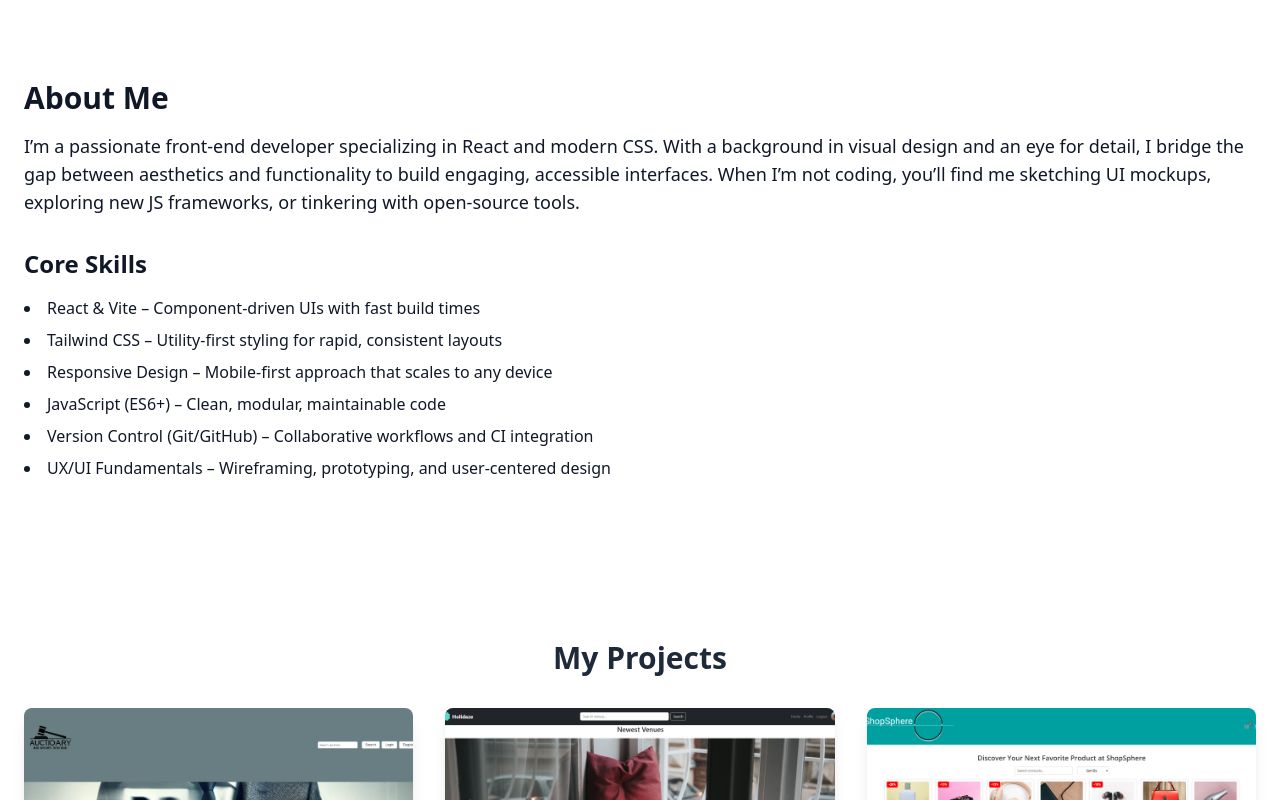
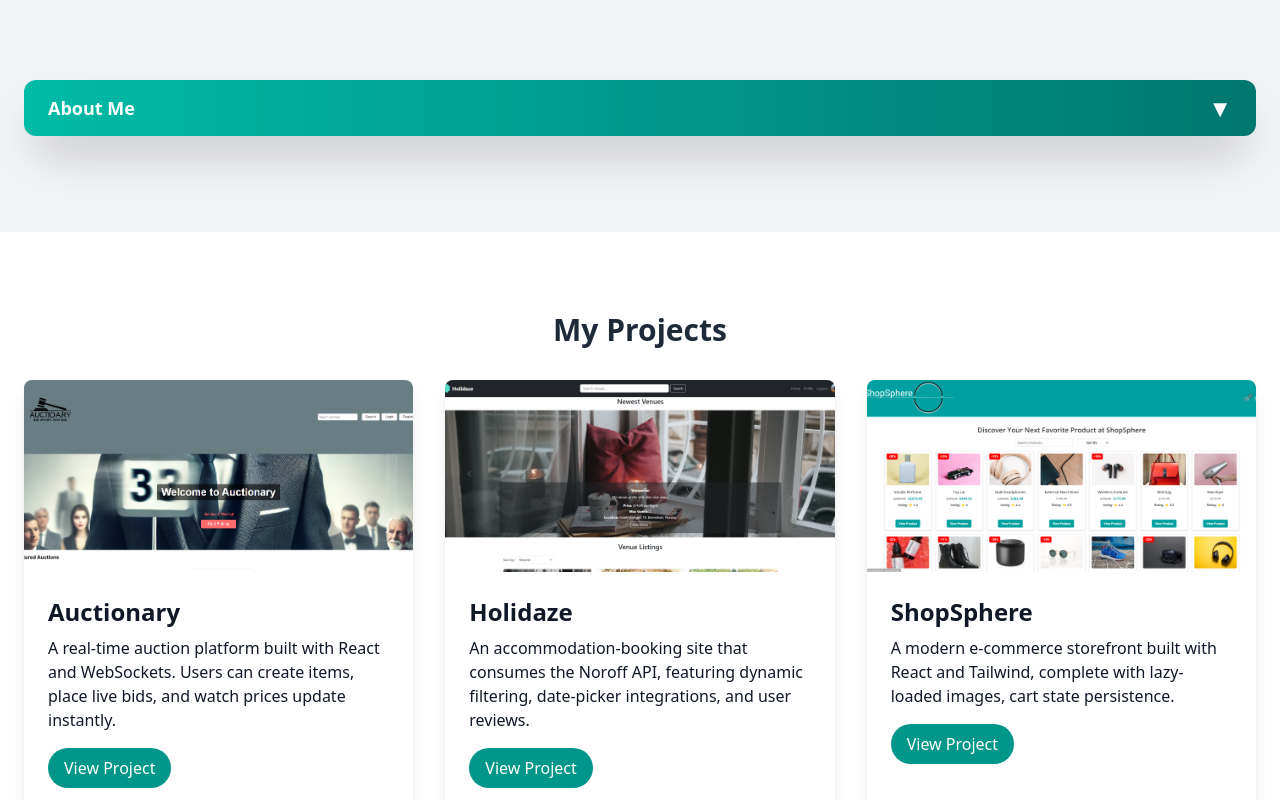
Before and after one commit to robfil50219/my-portfolio, a React (Vite) app: page / in a window 1280 px wide. Shown: the part 480-1280 px from the top of the page. Built offline with nearby package versions, Linux system fonts and the light colour scheme.

Commit message:
about section drop down button

```diff
--- a/src/components/About.jsx
+++ b/src/components/About.jsx
@@ -1,30 +1,63 @@
-import React from 'react';
+// src/components/About.jsx
+import React, { useState } from 'react';
 
 export default function About() {
+    const [open, setOpen] = useState(false);
+
     return (
         <section
             id="about"
-            className="
-        bg-white text-gray-900
-        dark:bg-gray-800 dark:text-gray-200
-        py-20
-      "
+            className="bg-gray-100 dark:bg-gray-800 text-gray-900 dark:text-gray-200 py-20"
         >
             <div className="container mx-auto px-6">
-                <h2 className="text-3xl font-bold mb-4">About Me</h2>
-                <p className="text-lg mb-8">
-                    I’m a passionate front-end developer specializing in React and modern CSS. With a background in visual design and an eye for detail, I bridge the gap between aesthetics and functionality to build engaging, accessible interfaces. When I’m not coding, you’ll find me sketching UI mockups, exploring new JS frameworks, or tinkering with open-source tools.
-                </p>
+                <button
+                    onClick={() => setOpen(o => !o)}
+                    className="
+                    group w-full flex items-center justify-between
+                    bg-gradient-to-r from-teal-500 to-teal-700
+                    text-white px-6 py-3 rounded-xl
+                    shadow-2xl           /* heavier base shadow */
+                    hover:shadow-[0_25px_50px_rgba(0,0,0,0.25)] /* super deep shadow on hover */
+                    hover:scale-105 active:scale-95
+                    focus:outline-none focus:ring-4 focus:ring-teal-300
+                    transition-transform transition-shadow duration-200
+                  "
 
-                <h3 className="text-2xl font-semibold mb-4">Core Skills</h3>
-                <ul className="list-disc list-inside space-y-2">
-                    <li>React &amp; Vite – Component-driven UIs with fast build times</li>
-                    <li>Tailwind CSS – Utility-first styling for rapid, consistent layouts</li>
-                    <li>Responsive Design – Mobile-first approach that scales to any device</li>
-                    <li>JavaScript (ES6+) – Clean, modular, maintainable code</li>
-                    <li>Version Control (Git/GitHub) – Collaborative workflows and CI integration</li>
-                    <li>UX/UI Fundamentals – Wireframing, prototyping, and user-centered design</li>
-                </ul>
+                >
+                    <span className="text-lg font-semibold">About Me</span>
+                    {/* Unicode ▼ that flips to ▲ when open */}
+                    <span
+                        className={`
+              text-2xl transform transition-transform duration-300
+              ${open ? 'rotate-180' : 'rotate-0'}
+            `}
+                    >
+                        ▼
+                    </span>
+                </button>
+
+                <div
+                    className={`
+            mt-4 overflow-hidden transition-[max-height,opacity] duration-500
+            ${open ? 'max-h-[500px] opacity-100' : 'max-h-0 opacity-0'}
+          `}
+                >
+                    <div className="pt-4">
+                        <p className="mb-4">
+                            I’m a passionate front-end developer specializing in React and modern CSS. With a background in visual design and an eye for detail, I bridge the gap between aesthetics and functionality to build engaging, accessible interfaces. When I’m not coding, you’ll find me sketching UI mockups, exploring new JS frameworks, or tinkering with open-source tools.
+                        </p>
+
+                        <h3 className="text-xl font-semibold mb-2">Core Skills</h3>
+                        <ul className="list-disc list-inside space-y-1">
+                            <li>React &amp; Vite – Component-driven UIs & fast builds</li>
+                            <li>Tailwind CSS – Utility-first styling</li>
+                            <li>Responsive Design – Mobile-first, cross-device</li>
+                            <li>JavaScript (ES6+) – Clean, modular code</li>
+                            <li>Git/GitHub – Collaborative workflows</li>
+                            <li>UX/UI – Wireframing & user-centered design</li>
+                        </ul>
+                    </div>
+                </div>
             </div>
         </section>
     );
--- a/src/components/Hero.jsx
+++ b/src/components/Hero.jsx
@@ -1,28 +1,28 @@
 import React, { useState } from 'react';
-import profilePic from '../assets/profile.jpg'; // or '/images/profile.jpg' if using public/
+import profilePic from '../assets/profile.jpg';
 
 export default function Hero() {
     const [zoomed, setZoomed] = useState(false);
 
     return (
         <>
-            <section className="bg-teal-600 text-white py-20">
-                <div className="container mx-auto px-6 text-center">
-                    {/* Profile picture with border, zoom, and shadow-on-hover */}
+            {/* Hero with gradient background */}
+            <section className="relative bg-gradient-to-r from-teal-500 to-teal-700 text-white py-20 overflow-hidden">
+                <div className="relative container mx-auto px-6 text-center">
+                    {/* Profile picture */}
                     <img
                         src={profilePic}
                         alt="Robert Filep"
                         className="
               w-32 h-32 rounded-full mx-auto mb-4 object-cover
-              border-4 border-white
-              cursor-pointer
+              border-4 border-white cursor-pointer
               transition-transform transition-shadow duration-300
               hover:scale-105 hover:shadow-xl
             "
                         onClick={() => setZoomed(true)}
                     />
                     <h2 className="text-4xl font-bold mb-4">Hi, I’m Robert</h2>
-                    <p className="text-xl mb-8">Front-End Developer</p>
+                    <p className="text-xl mb-8">Front-End Developer & Designer</p>
                 </div>
             </section>
 
--- a/src/components/ProjectCard.jsx
+++ b/src/components/ProjectCard.jsx
@@ -2,15 +2,34 @@ import React from 'react';
 
 export default function ProjectCard({ title, description, image, link }) {
     return (
-        <div className="bg-white rounded-lg shadow-lg overflow-hidden hover:shadow-xl transition-shadow">
-            <img src={image} alt={title} className="w-full h-48 object-cover" />
+        <div
+            className="
+        bg-white text-gray-900
+        dark:bg-gray-800 dark:text-gray-200
+        rounded-lg overflow-hidden
+        transform transition-transform duration-500
+        hover:-translate-y-2 hover:scale-105
+        shadow-lg hover:shadow-2xl
+      "
+        >
+            <div className="overflow-hidden">
+                <img
+                    src={image}
+                    alt={title}
+                    className="w-full h-48 object-cover transition-transform duration-500 group-hover:scale-110"
+                />
+            </div>
             <div className="p-6">
                 <h3 className="text-2xl font-semibold mb-2">{title}</h3>
                 <p className="mb-4">{description}</p>
                 <a
                     href={link}
-                    className="inline-block px-4 py-2 bg-teal-600 text-white rounded hover:bg-teal-700"
-                    target="_blank" rel="noopener"
+                    target="_blank"
+                    rel="noopener"
+                    className="
+            inline-block px-4 py-2 bg-teal-600 text-white rounded-full
+            hover:bg-teal-700 transition
+          "
                 >
                     View Project
                 </a>
--- a/src/index.css
+++ b/src/index.css
@@ -1 +1,5 @@
 @import "tailwindcss";
+
+html {
+    scroll-behavior: smooth;
+}
```
